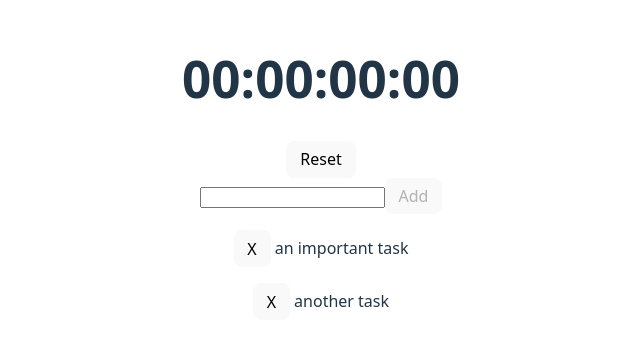
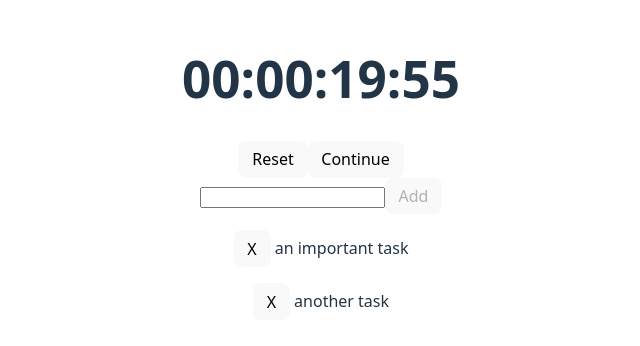
Before and after one commit to fletchgraham/doro, a React (Vite) app: page / in a window 1280 px wide. Shown: the part 224-570 px from the top of the page, without its empty margins (319-959 px from the left). Built offline with nearby package versions, Linux system fonts and the light colour scheme.

Commit message:
make continue button

```diff
--- a/src/App.tsx
+++ b/src/App.tsx
@@ -3,7 +3,7 @@ import "./App.css";
 
 import Countdown from "react-countdown";
 
-const makeDate = () => Date.now() + 3000;
+const makeDate = () => Date.now() + 20 * 60 * 1000;
 
 function App() {
   const [date, setDate] = useState(makeDate());
@@ -21,12 +21,17 @@ function App() {
     console.log("complete!");
   };
 
+  const handleContinue = () => {
+    console.log("continue!");
+  };
+
   return (
     <>
       <h1>
         <Countdown ref={countdownRef} date={date} onComplete={handleComplete} />
       </h1>
       <button onClick={handleReset}>Reset</button>
+      <button onClick={handleContinue}>Continue</button>
       <div>
         <input value={newTask} onChange={(e) => setNewTask(e.target.value)} />
         <button
```
